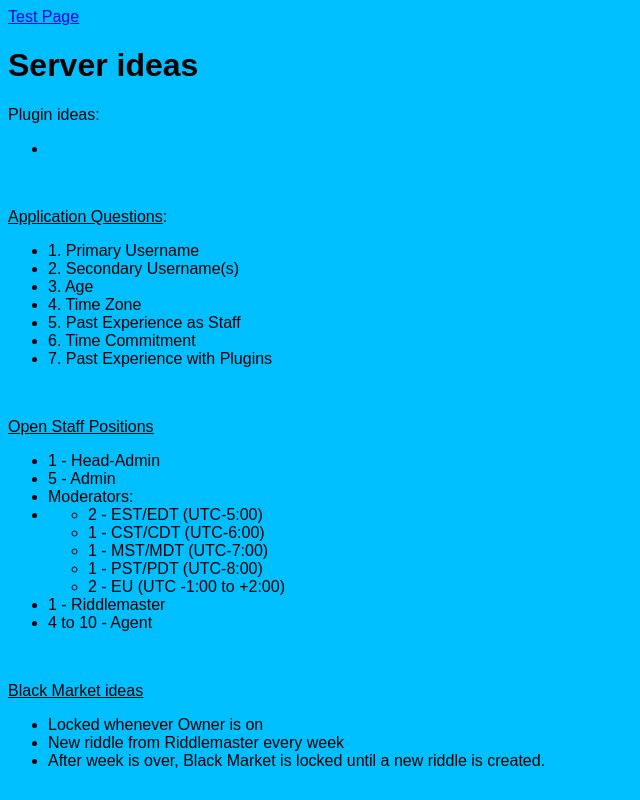
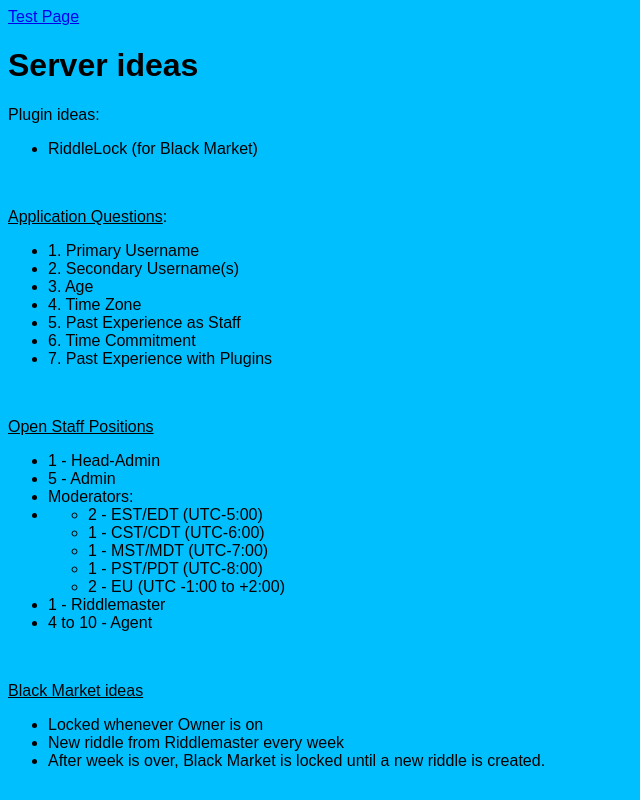
Before and after one commit to oGeyra/ogeyra.github.io, a plain HTML site: page index.html in a window 1280 px wide. Shown: the top 800 px of the page, without its empty margins (0-640 px from the left). Drawn offline with Linux system fonts and the light colour scheme.

Commit message:
=index
Added plugin idea.

```diff
--- a/index.html
+++ b/index.html
@@ -9,7 +9,7 @@
 		<h1>Server ideas</h1>
 		<p>Plugin ideas:</p>
 		<ul>
-	   		<li> </li>
+	   		<li>RiddleLock (for Black Market)</li>
 		</ul>
 		<br />
 		<p><u>Application Questions</u>:</p>
```
